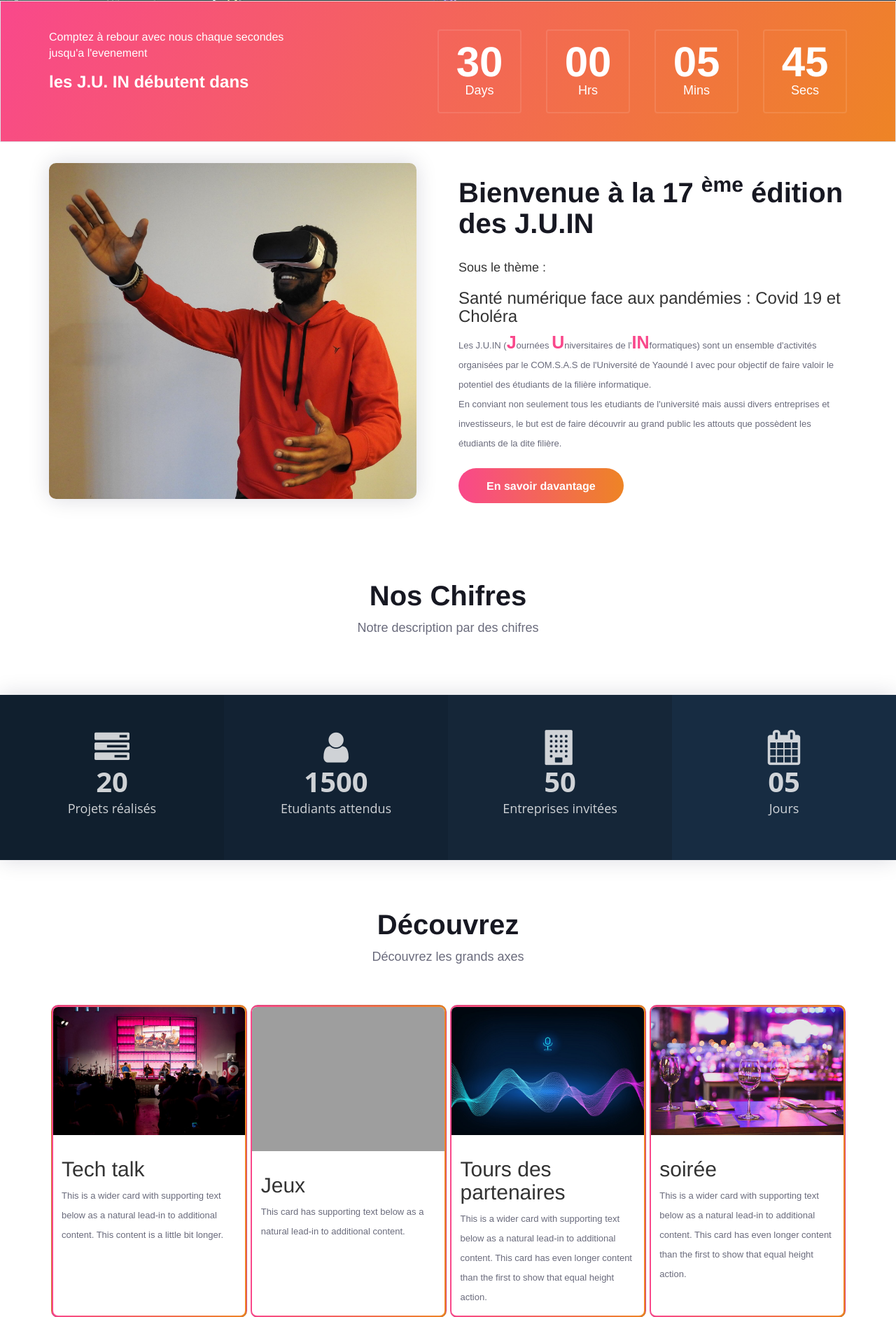
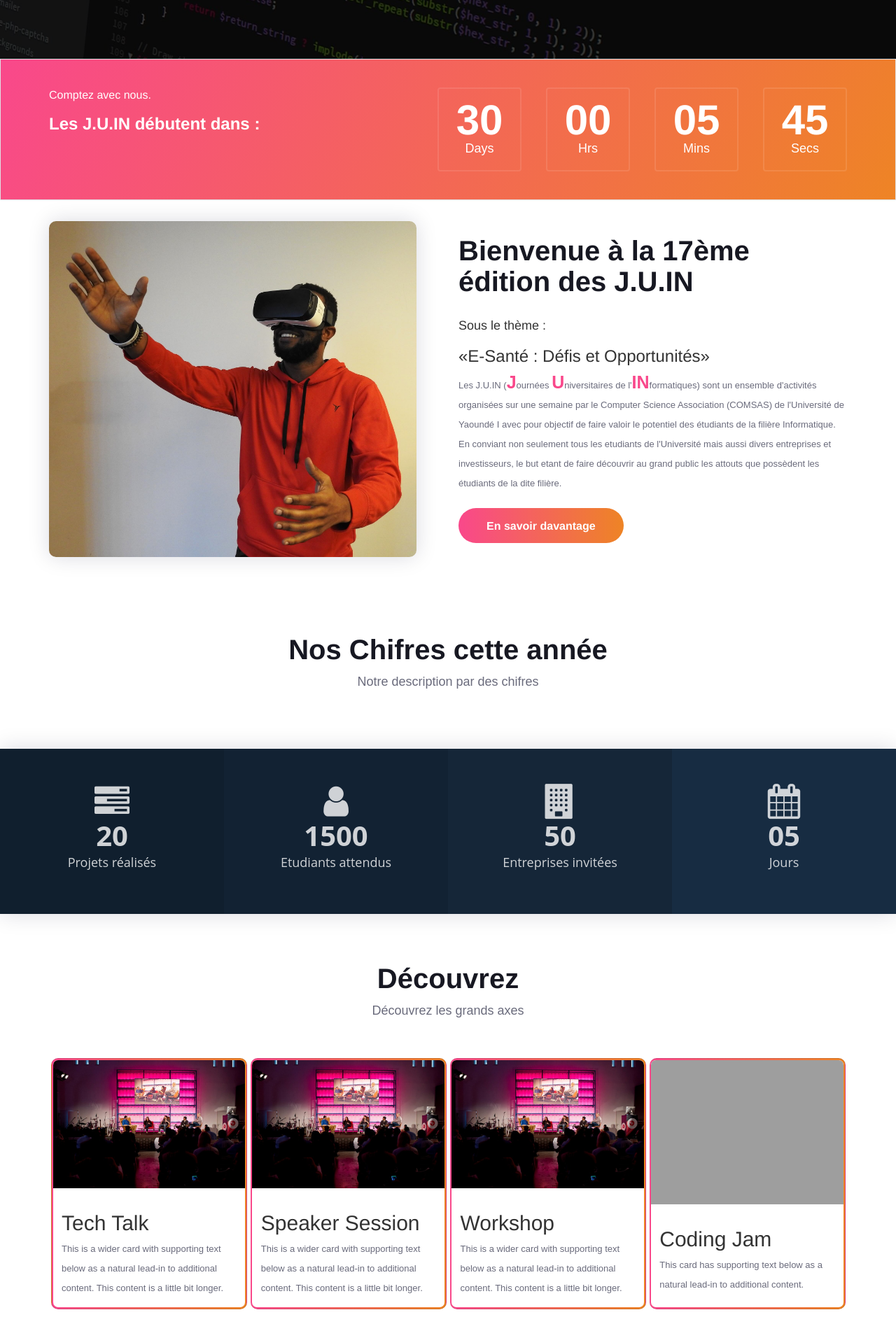
Before and after one commit to COMSAS-UY1/comsas-juin, a Django app: template comsas_juin/core/templates/core/index.html in a window 1280 px wide. Shown: the part 756-2638 px from the top of the page at 70% size. Run offline with Django 3.2, Linux system fonts and the light colour scheme; the template is opened without the code that fills it, so the values that code supplies are empty; some libraries are stand-ins or nearby versions; grey boxes are pictures that could not be loaded.

Commit message:
Reformatage de la home page

```diff
--- a/comsas_juin/comsas_juin/settings.py
+++ b/comsas_juin/comsas_juin/settings.py
@@ -13,7 +13,7 @@ SECRET_KEY = "q4ms+0cu+lhe^wg+dma_#h@ufti4!n&1=xi437u=&rgyg4x9ss"
 # SECURITY WARNING: don't run with debug turned on in production!
 DEBUG = True
 
-ALLOWED_HOSTS = ["juin.comsas.club", "www.juin.comsas.club", "127.0.0.1"]
+ALLOWED_HOSTS = ["juin.comsas.club", "www.juin.comsas.club", "127.0.0.1", "192.168.1.101"]
 
 # Application definition
 
--- a/comsas_juin/core/static/core/css/style.css
+++ b/comsas_juin/core/static/core/css/style.css
@@ -251,15 +251,6 @@ ol {
     border-bottom: 1px solid #e5e5e5;
 }
 
-.logo {
-    float: left;
-    padding-top: 6px;
-    padding-bottom: 7px;
-}
-
-.logo a {
-    display: inline-block;
-}
 
 .nav-menu {
     float: right;
--- a/comsas_juin/core/templates/core/base.html
+++ b/comsas_juin/core/templates/core/base.html
@@ -34,6 +34,12 @@
         a{
             text-decoration: none;
         }
+
+        @media only screen and (max-width: 480px) {
+            .logo {
+                width: 50%;
+            }
+        }
     </style>
     <!-- Page Preloder
     <div id="preloder">
@@ -42,19 +48,23 @@
     -->
 {% block nav %}
 
+    <div class="container mt-4">
+        <div class="row">
+            <div class="col-sm-5">
+            </div>
+            <div class="col-sm-2">
+                <a href="{% url 'core:home' %}"><img src="{% static 'core/img/logos/logo.png' %}" class="logo"></a>
+            </div>
+            <div class="col-sm-5">
+            </div>
+        </div>
+    </div>
     <header class="header-section">
         <div class="container">
-            <div class="logo">
-                <a href="{% url 'core:home' %}">
-
-                    <img src = "{% static 'core/img/logos/logo.png' %}" alt="" width="180px" height="80px" style="margin-top:12px;">
-
-                </a>
-            </div>
             <div class="nav-menu">
                 <nav class="mainmenu mobile-menu">
                     <ul>
-                        <li class="active"><a href="{% url 'core:home' %}">Acceuil</a></li>
+                        <li class="active"><a href="{% url 'core:home' %}">Accueil</a></li>
                         <li><a href="{% url 'core:speakers' %}">Intervenants</a>
                             <ul class="dropdown">
                             {% for speakers in speakers %}
@@ -102,21 +112,21 @@
                     <div class="cs-text">
                         <div class="ct-address">
                             <span>Adresse:</span>
-                            <p>A l'esplanade du departement informatique.<br /></p>
+                            <p>A l'esplanade du Département d'Informatique.<br/></p>
                         </div>
                         <ul>
                             <li>
                                 <span>Téléhone:</span>
-                                (+227) 693-184-269
+                                (+237) 699 016 727
                             </li>
                             <li>
                                 <span>Email:</span>
-                                comsas@facsciences-uy1.cm
+                                comsas@univ-yaounde1.cm
                             </li>
                         </ul>
                         <div class="ct-links">
                             <span>Website:</span>
-                            <p>https://comsas.club</p>
+                            <p><a href="https://comsas.club" target="_blank">https://comsas.club</a></p>
                         </div>
                     </div>
                 </div>
@@ -172,17 +182,17 @@
                 <div class="col-lg-12">
                     <div class="footer-text">
                         <div class="ft-logo">
-                            <a href="#" class="footer-logo"><img src = "{% static 'core/img/logos/logo-white.png' %}" alt="" width="80px" height="85px" style="opacity: 0.8;"></a>
+                            <a href="/" class="footer-logo"><img src = "{% static 'core/img/logos/logo-white.png' %}" alt="" width="80px" height="85px" style="opacity: 0.8;"></a>
                         </div>
                         <ul>
-                            <li><a href="#">Home</a></li>
-                            <li><a href="#">Speakers</a></li>
-                            <li><a href="#">Schedule</a></li>
-                            <li><a href="#">Blog</a></li>
-                            <li><a href="#">Contact</a></li>
+                            <li><a href="{% url 'core:home' %}">Home</a></li>
+                            <li><a href="{% url 'core:speakers' %}">Intervenants</a></li>
+                            <li><a href="{% url 'core:schedule' %}">Agenda</a></li>
+                            <li><a href="{% url 'core:about' %}">A propos</a></li>
+                            <li><a href="{% url 'core:contact' %}">Contacts</a></li>
                         </ul>
                         <div class="copyright-text"><p><!-- Link back to Colorlib can't be removed. Template is licensed under CC BY 3.0. -->
-  Copyright &copy;<script>document.write(new Date().getFullYear());</script> All rights reserved | Built by <a href="#" target="_blank">COM.S.A.S</a>
+  Copyright &copy;<script>document.write(new Date().getFullYear());</script> All rights reserved | Built by <a href="https://comsas.club" target="_blank">COM.S.A.S</a>
   <!-- Link back to Colorlib can't be removed. Template is licensed under CC BY 3.0. --></p></div>
                         <div class="ft-social">
                             <a href="#"><i class="fa fa-facebook"></i></a>
--- a/comsas_juin/core/templates/core/includes/slide.html
+++ b/comsas_juin/core/templates/core/includes/slide.html
@@ -29,24 +71,32 @@
             <!-- third slide -->
             <div class="carousel-item active">
               <div class="bg-dark">
-                             <img src = "{% static 'core/images/s3.jpg' %}" alt="" style="height: 80vh; width: 100vw;" class="bg-dark" />
-
+                <img src="{% static 'core/images/s3.jpg' %}" alt="" class="slide-img" />
               </div>
               <div class="slide-text slide_style_right">
-                        <h1 style="font-weight: bolder;" data-animation="animated zoomInLeft">Découvrez le plus grand du Tech de l'UY1</h1>
-                        <p data-animation="animated fadeInRight">filière informatique vous reserve des surprises.</p>
-                        <a href="#"class="btn btn-default" data-animation="animated fadeInLeft ">DÉCOUVRIR</a>
-                        <a href="#"class="btn btn-primary bg-danger" data-animation="animated fadeInRight site-btn">AU PROGRAMME</a>
+                <h1 style="font-weight: bolder;" data-animation="animated zoomInLeft">
+                  Découvrez le plus grand évènement technologique de l'Université de Yaoundé I
+                </h1>
+                <p data-animation="animated fadeInRight">
+                  Les Journées Universitaires de l'Informatique (J.U.IN), édition 2022.
+                </p>
+                <a href="{% url 'core:about' %}" class="btn btn-default" data-animation="animated fadeInLeft ">
+                  DÉCOUVRIR
+                </a>
+                <a href="{% url 'core:schedule' %}" class="btn btn-primary bg-danger" data-animation="animated fadeInRight site-btn">
+                  AU  PROGRAMME
+                </a>
               </div>
             </div>
 
             <!-- first slide -->
             {% for slide in sliders %}
-                    <div class="carousel-item"> <img src = "{{slide.background}}" style="height: 100vh; width: 100vw; background-size: cover;"  alt="" />
+            <div class="carousel-item"> <img src="{{slide.background}}"
+                style="height: 100vh; width: 100vw; background-size: cover;" alt="" />
               <div class="slide-text slide_style_left">
                 <h1 data-animation="animated zoomInRight" style="font-weight: bolder;">{{slide.big_title}}</h1>
                 <p data-animation="animated fadeInLeft">{{slide.small_title}}</p>
-                                <a href="#"class="btn btn-default" data-animation="animated fadeInLeft">Découvrir</a>
+                <a href="#" class="btn btn-default" data-animation="animated fadeInLeft">Découvrir</a>
                 <a href="#" class="btn btn-primary bg-danger" data-animation="animated fadeInRight">Au programme</a>
               </div>
             </div>
--- a/comsas_juin/core/templates/core/index.html
+++ b/comsas_juin/core/templates/core/index.html
@@ -3,6 +3,7 @@
 {% load static %}
 
 {% block body %}
+
 <body>
     <!-- **********************slide***************************-->
     {% include 'core/includes/slide.html' %}
@@ -10,13 +11,13 @@
     <section class="counter-section bg-gradient border">
         <div class="container">
             <div class="row">
-                <div class="col-lg-4">
+                <div class="col-sm-4">
                     <div class="counter-text">
-                        <span>{% blocktrans %}Comptez à rebour avec nous chaque secondes<br />jusqu'a l'evenement{% endblocktrans %}</span>
-                        <h3 class="fw-bold">{% trans "les J.U. IN débutent dans" %}</h3>
+                        <span class="mb-2">{% blocktrans %}Comptez avec nous.<br />{% endblocktrans %}</span>
+                        <h3 class="fw-bold">{% trans "Les J.U.IN débutent dans :" %}</h3>
                     </div>
                 </div>
-                <div class="col-lg-8">
+                <div class="col-sm-8">
                     <div class="cd-timer" id="countdown">
                         <div class="cd-item">
                             <span>27</span>
@@ -50,16 +51,25 @@
             <div class="row">
                 <div class="col-lg-6">
                     <div class="ha-pic pt-0">
-                        <img src = "{% static 'core/img/s2.jpg' %}" class="welcome_img">
+                        <img src="{% static 'core/img/s2.jpg' %}" class="welcome_img">
                     </div>
                 </div>
                 <div class="col-lg-6">
                     <div class="ha-text pt-5">
-                        <h2>Bienvenue à la 17 <sup>ème</sup> édition des J.U.IN</h2> <h4>Sous le thème :</h4>
-                        <h3 class="fw-bold"> Santé numérique face aux pandémies : Covid 19 et Choléra</h3>
-                        <p> Les J.U.IN (<span class="initiales">J</span>ournées <span class="initiales">U</span>niversitaires de l'<span class="initiales">IN</span>formatiques) sont un ensemble d'activités organisées par le COM.S.A.S de l'Université de Yaoundé I avec pour objectif de faire valoir le potentiel des étudiants de la filière informatique.
-                        <br>En conviant non seulement tous les etudiants de l'université mais aussi divers entreprises et investisseurs, le but est de faire découvrir au grand public les attouts que possèdent les étudiants de la dite filière. </p>
-                        <a href="{% url 'core:about' %}" class="primary-btn text-white top-btn solution pt-4" style="text-decoration: none;">En savoir davantage</a>
+                        <h2>Bienvenue à la 17ème édition des J.U.IN</h2>
+                        <h4>Sous le thème :</h4>
+                        <h3 class="fw-bold"><q>E-Santé : Défis et Opportunités</q></h3>
+                        <p>Les J.U.IN (<span class="initiales">J</span>ournées <span
+                                class="initiales">U</span>niversitaires de l'<span
+                                class="initiales">IN</span>formatiques) sont un ensemble d'activités organisées sur une
+                            semaine par le Computer Science Association (COMSAS) de l'Université de Yaoundé I avec pour
+                            objectif de faire valoir le potentiel des étudiants de la filière Informatique.
+                            <br>En conviant non seulement tous les etudiants de l'Université mais aussi divers
+                            entreprises et investisseurs, le but etant de faire découvrir au grand public les attouts
+                            que possèdent les étudiants de la dite filière.
+                        </p>
+                        <a href="{% url 'core:about' %}" class="primary-btn text-white top-btn solution pt-4"
+                            style="text-decoration: none;">En savoir davantage</a>
                     </div>
                 </div>
             </div>
@@ -71,7 +81,7 @@
 
     <div class="col-lg-12">
         <div class="section-title">
-    <h2>Nos Chifres</h2>
+            <h2>Nos Chifres cette année</h2>
             <p>Notre description par des chifres</p>
         </div>
     </div>
@@ -115,8 +125,29 @@
             <div class="cardIn">
                 <img src="{% static 'core/img/c.jpg' %}" class="card-img-top" alt="..." style="height: auto;">
                 <div class="card-body">
-      <h2 class="card-title">Tech talk</h2>
-      <p class="card-text">This is a wider card with supporting text below as a natural lead-in to additional content. This content is a little bit longer.</p>
+                    <h2 class="card-title">Tech Talk</h2>
+                    <p class="card-text">This is a wider card with supporting text below as a natural lead-in to
+                        additional content. This content is a little bit longer.</p>
+                </div>
+            </div>
+        </div>
+        <div class="card cardOut m-1">
+            <div class="cardIn">
+                <img src="{% static 'core/img/c.jpg' %}" class="card-img-top" alt="..." style="height: auto;">
+                <div class="card-body">
+                    <h2 class="card-title">Speaker Session</h2>
+                    <p class="card-text">This is a wider card with supporting text below as a natural lead-in to
+                        additional content. This content is a little bit longer.</p>
+                </div>
+            </div>
+        </div>
+        <div class="card cardOut m-1">
+            <div class="cardIn">
+                <img src="{% static 'core/img/c.jpg' %}" class="card-img-top" alt="..." style="height: auto;">
+                <div class="card-body">
+                    <h2 class="card-title">Workshop</h2>
+                    <p class="card-text">This is a wider card with supporting text below as a natural lead-in to
+                        additional content. This content is a little bit longer.</p>
                 </div>
             </div>
         </div>
@@ -124,8 +155,31 @@
             <div class="cardIn">
                 <img src="{% static 'core/img/tg.webp' %}" class="card-img-top" alt="...">
                 <div class="card-body">
-      <h2 class="card-title">Jeux</h2>
-      <p class="card-text">This card has supporting text below as a natural lead-in to additional content.</p>
+                    <h2 class="card-title">Coding Jam</h2>
+                    <p class="card-text">This card has supporting text below as a natural lead-in to additional content.
+                    </p>
+                </div>
+            </div>
+        </div>
+    </div>
+    <div class="card-group container mb-5">
+        <div class="card cardOut m-1">
+            <div class="cardIn">
+                <img src="{% static 'core/img/tg.webp' %}" class="card-img-top" alt="...">
+                <div class="card-body">
+                    <h2 class="card-title">Bootcamp</h2>
+                    <p class="card-text">This card has supporting text below as a natural lead-in to additional content.
+                    </p>
+                </div>
+            </div>
+        </div>
+        <div class="card cardOut m-1">
+            <div class="cardIn">
+                <img src="{% static 'core/img/tg.webp' %}" class="card-img-top" alt="...">
+                <div class="card-body">
+                    <h2 class="card-title">Gaming</h2>
+                    <p class="card-text">This card has supporting text below as a natural lead-in to additional content.
+                    </p>
                 </div>
             </div>
         </div>
@@ -133,8 +187,10 @@
             <div class="cardIn">
                 <img src="{% static 'core/img/s.jpeg' %}" class="card-img-top" alt="...">
                 <div class="card-body">
-      <h2 class="card-title">Tours des partenaires</h2>
-      <p class="card-text">This is a wider card with supporting text below as a natural lead-in to additional content. This card has even longer content than the first to show that equal height action.</p>
+                    <h2 class="card-title">Projects Exhibition</h2>
+                    <p class="card-text">This is a wider card with supporting text below as a natural lead-in to
+                        additional content. This card has even longer content than the first to show that equal height
+                        action.</p>
                 </div>
             </div>
         </div>
@@ -142,8 +198,10 @@
             <div class="cardIn">
                 <img src="{% static 'core/img/n.jpg' %}" class="card-img-top" alt="...">
                 <div class="card-body">
-      <h2 class="card-title">soirée</h2>
-      <p class="card-text">This is a wider card with supporting text below as a natural lead-in to additional content. This card has even longer content than the first to show that equal height action.</p>
+                    <h2 class="card-title">Soirée de Gala</h2>
+                    <p class="card-text">This is a wider card with supporting text below as a natural lead-in to
+                        additional content. This card has even longer content than the first to show that equal height
+                        action.</p>
                 </div>
             </div>
         </div>
@@ -166,9 +224,10 @@
                     <div class="schedule-tab">
                         <ul class="nav nav-tabs" role="tablist">
                             {% for journey in journeys %}
-                                {% if  journey.is_the_first_date %}
+                            {% if journey.is_the_first_date %}
                             <li class="nav-item">
-                                        <a class="nav-link active" data-toggle="tab" href="#tabs-{{ forloop.counter}}" role="tab">
+                                <a class="nav-link active" data-toggle="tab" href="#tabs-{{ forloop.counter}}"
+                                    role="tab">
                                     <h5> Jour {{ forloop.counter }}</h5>
                                     <p>{{ journey.date | date:'d-m-Y' }}</p>
                                 </a>
@@ -195,14 +254,16 @@
                                                     <div class="row">
                                                         <div class="col-lg-3">
                                                             <div class="sc-pic">
-                                                                    <img src = "{{ event.flyers }}">
+                                                                <img src="{{ event.flyers }}">
                                                             </div>
                                                         </div>
                                                         <div class="col-lg-5">
                                                             <div class="sc-text">
                                                                 <h4>{{ event.title }}</h4>
                                                                 <ul>
-                                                                        <li><i class="fa fa-user"></i> {% for elt in event.get_speaker %}{{elt.speaker.full_name}}{% endfor %}</li>
+                                                                    <li><i class="fa fa-user"></i>
+                                                                        {% for elt in event.get_speaker %}{{elt.speaker.full_name}}{% endfor %}
+                                                                    </li>
                                                                     <li><i class="fa fa-envelope"></i>
                                                                         {% for elt in event.get_speaker %} {{ event.get_speaker.speaker.email }} {% endfor %}
                                                                     </li>
@@ -211,7 +272,9 @@
                                                         </div>
                                                         <div class="col-lg-4">
                                                             <ul class="sc-widget">
-                                                                    <li><i class="fa fa-clock-o"></i> {{ event.start_time | time:'H:i' }} - {{ event.end_time | time:'H:i' }}</li>
+                                                                <li><i class="fa fa-clock-o"></i>
+                                                                    {{ event.start_time | time:'H:i' }} - {{ event.end_time | time:'H:i' }}
+                                                                </li>
                                                                 <li><i class="fa fa-map-marker"></i>
                                                                     {{ event.location }}
                                                                 </li>
@@ -230,14 +293,16 @@
                                             <div class="row">
                                                 <div class="col-lg-3">
                                                     <div class="sc-pic">
-                                                                    <img src = "{{ event.flyers }}">
+                                                        <img src="{{ event.flyers }}">
                                                     </div>
                                                 </div>
                                                 <div class="col-lg-5">
                                                     <div class="sc-text">
                                                         <h4>{{ event.title }}</h4>
                                                         <ul>
-                                                                        <li><i class="fa fa-user"></i> {% for elt in event.get_speaker %}{{elt.speaker.full_name}} - {% endfor %}</li>
+                                                            <li><i class="fa fa-user"></i>
+                                                                {% for elt in event.get_speaker %}{{elt.speaker.full_name}} - {% endfor %}
+                                                            </li>
                                                             <li><i class="fa fa-envelope"></i>
                                                                 {% for elt in event.get_speaker %} {{ event.get_speaker.speaker.email }} {% endfor %}
                                                             </li>
@@ -275,12 +340,12 @@
                 <div class="col-lg-12">
                     <div class="section-title">
                         <h2>Commité D'organisation</h2>
-                        <p>Nous l'avons réalisé</p>
+                        <p>La réussite c'est un travail d'équipe</p>
                     </div>
                 </div>
             </div>
         </div>
-        {% for organizer in  organizers %}
+        {% for organizer in organizers %}
         <div class="member-item set-bg" data-setbg="{{organizer.profile.url}}">
             <div class="mi-social">
                 <div class="mi-social-inner bg-gradient">
```
Also changed, not shown: other parts of comsas_juin/core/templates/core/includes/slide.html (+52 -5 lines), comsas_juin/core/urls.py (+6 -6 lines), comsas_juin/core/static/core/img/logos/4x/logo.png (added), 1 other file. Lines whose indentation alone changed are shown as unchanged.
